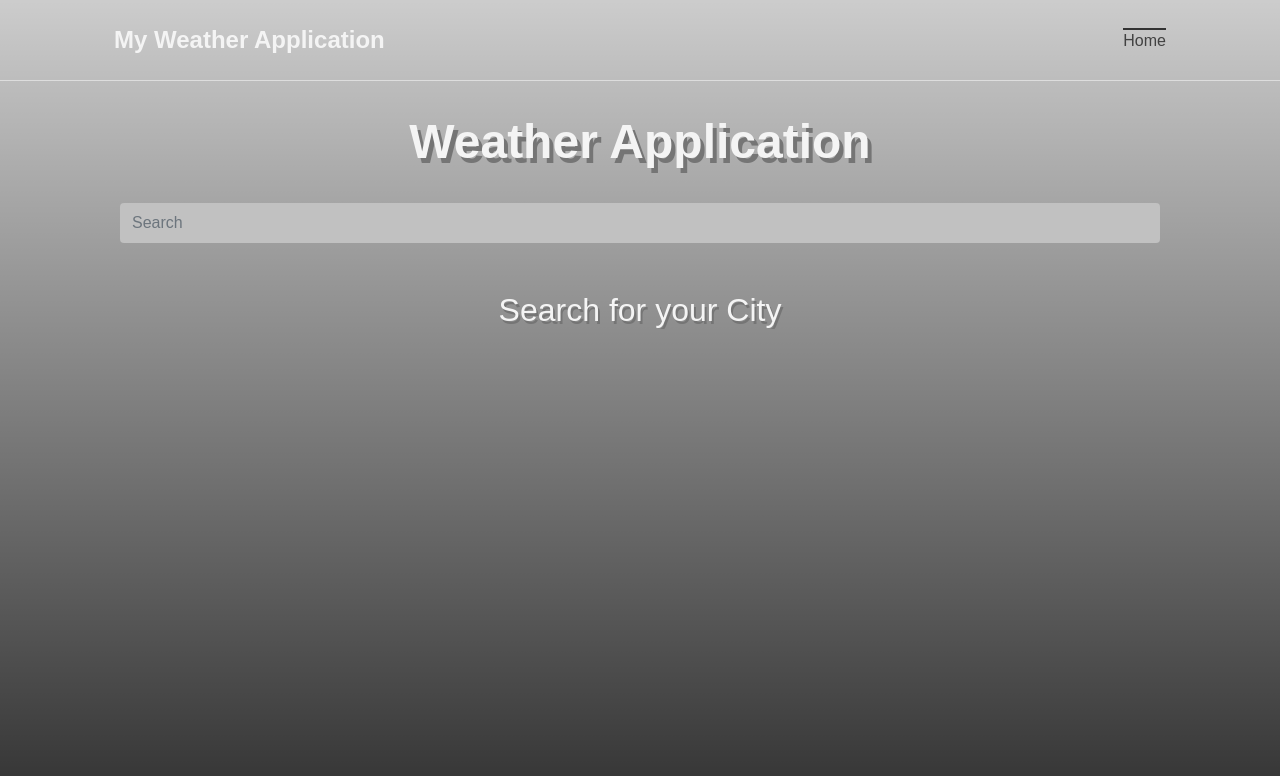
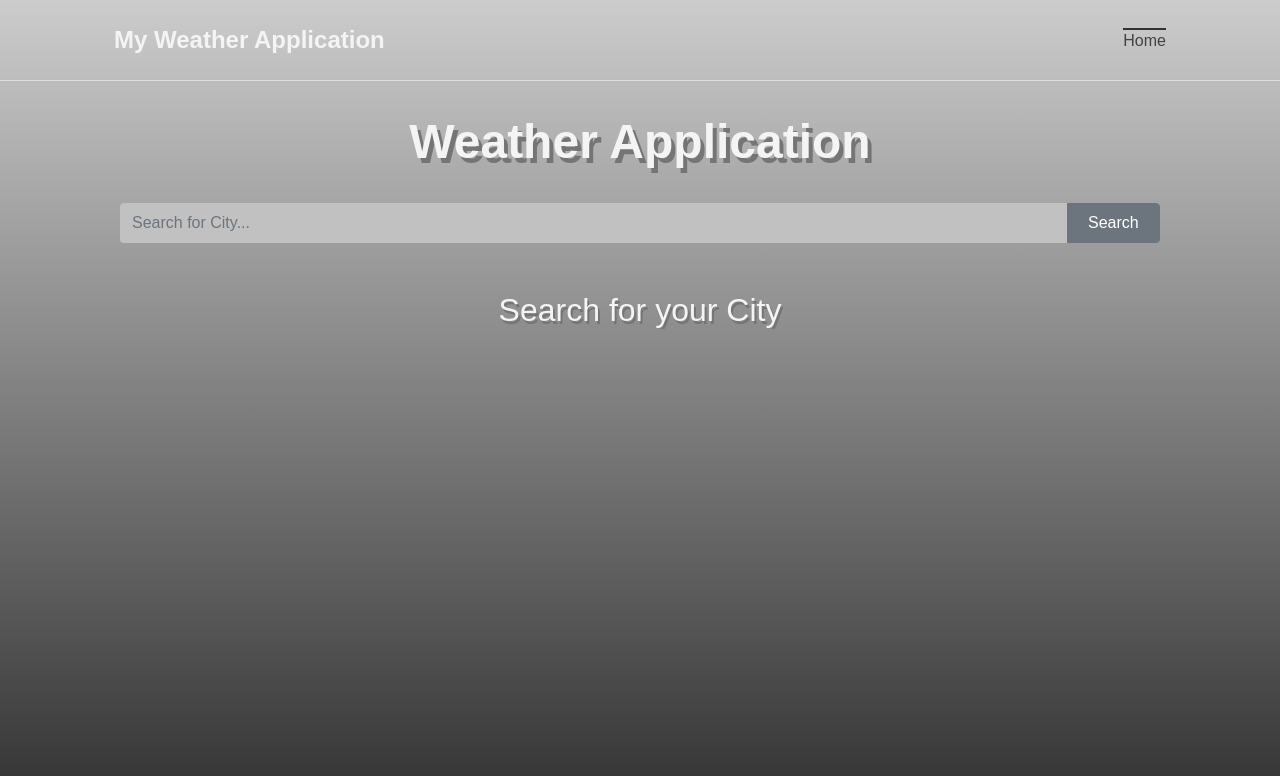
Before and after one commit to Shubham-raut/weather-application, a React (Create React App) app: page / in a window 1280 px wide. Shown: the top 776 px of the page. Built offline with nearby package versions, Linux system fonts and the light colour scheme.

Commit message:
added loader

```diff
--- a/src/pages/Main/Main.js
+++ b/src/pages/Main/Main.js
@@ -1,6 +1,6 @@
 import React, { useState } from "react";
 import City from "../../components/City/City";
-import { Form, Alert } from "react-bootstrap";
+import { Form, Alert, Spinner, Button } from "react-bootstrap";
 import { useDispatch, useSelector } from "react-redux";
 import { errorShow, fetchData } from "../../redux/actions";
 
@@ -8,6 +8,7 @@ function Main() {
   const cityData = useSelector((state) => state.cityData);
   const error = useSelector((state) => state.error);
   const showError = useSelector((state) => state.showError);
+  const isFetching = useSelector((state) => state.isFetching);
   const dispatch = useDispatch();
 
   const [cityInput, setCityInput] = useState("");
@@ -37,7 +38,6 @@ function Main() {
   ]);
 
   const citySearchHandlor = (event) => {
-    console.log(cityData);
     event.preventDefault();
     if (cityInput) {
       dispatch(fetchData(cityInput));
@@ -64,10 +64,11 @@ function Main() {
       <h1 className="title">Weather Application</h1>
       <Form onSubmit={citySearchHandlor}>
         <Form.Control
-          placeholder="Search"
+          placeholder="Search for City..."
           value={cityInput}
           onChange={(e) => setCityInput(e.target.value)}
         />
+        <Button variant="secondary">Search</Button>
       </Form>
 
       {showError ? (
@@ -81,13 +82,12 @@ function Main() {
           <Alert.Heading>Opps!</Alert.Heading>
           <p>{error.message}</p>
         </Alert>
+      ) : !isFetching && !cityData ? (
+        <h2 className="title-tag">Search for your City</h2>
       ) : null}
 
-      {cityData ? (
-        <City />
-      ) : (
-        <h2 className="title-tag">Search for your City</h2>
-      )}
+      {isFetching ? <Spinner className="spinner" animation="grow" /> : null}
+      {cityData ? <City /> : null}
     </main>
   );
 }
--- a/src/styles/_Main.scss
+++ b/src/styles/_Main.scss
@@ -7,14 +7,22 @@
 form {
     margin-bottom: 3rem;
     width: 100%;
+    display: flex;
     .form-control {
         background-color: darken($secondary-color, 20%);
         border: none;
         height: 2.5rem;
+        border-top-right-radius: 0;
+        border-bottom-right-radius: 0;
 
         &:focus {
             background-color: darken($secondary-color, 10%);
         }
+    }
+    .btn {
+        border-top-left-radius: 0;
+        border-bottom-left-radius: 0;
+        width: 100px;
     }
 }
 
@@ -26,5 +34,12 @@ form {
     width: 90%;
     max-width: 500px;
     text-align: center;
+}
+
+.spinner,
+.error_msg {
     position: absolute;
+    margin: auto;
+    left: 0;
+    right: 0;
 }
--- a/src/styles/_utilities.scss
+++ b/src/styles/_utilities.scss
@@ -4,11 +4,11 @@
     margin: 0 auto;
     overflow: auto;
 
-    position: relative;
-    display: flex;
-    flex-direction: column;
-    justify-content: center;
-    align-items: center;
+    // position: relative;
+    // display: flex;
+    // flex-direction: column;
+    // justify-content: center;
+    // align-items: center;
 }
 
 h1 {
--- a/src/styles/style.css
+++ b/src/styles/style.css
@@ -89,16 +89,27 @@ header nav .NavItemContainer .Active::before {
 form {
   margin-bottom: 3rem;
   width: 100%;
+  display: -webkit-box;
+  display: -ms-flexbox;
+  display: flex;
 }
 
 form .form-control {
   background-color: #c1c1c1;
   border: none;
   height: 2.5rem;
+  border-top-right-radius: 0;
+  border-bottom-right-radius: 0;
 }
 
 form .form-control:focus {
   background-color: #dbdbdb;
+}
+
+form .btn {
+  border-top-left-radius: 0;
+  border-bottom-left-radius: 0;
+  width: 100px;
 }
 
 .title-tag {
@@ -109,7 +120,14 @@ form .form-control:focus {
   width: 90%;
   max-width: 500px;
   text-align: center;
+}
+
+.spinner,
+.error_msg {
   position: absolute;
+  margin: auto;
+  left: 0;
+  right: 0;
 }
 
 .City,
@@ -289,20 +307,6 @@ form .form-control:focus {
   padding: 0 30px;
   margin: 0 auto;
   overflow: auto;
-  position: relative;
-  display: -webkit-box;
-  display: -ms-flexbox;
-  display: flex;
-  -webkit-box-orient: vertical;
-  -webkit-box-direction: normal;
-      -ms-flex-direction: column;
-          flex-direction: column;
-  -webkit-box-pack: center;
-      -ms-flex-pack: center;
-          justify-content: center;
-  -webkit-box-align: center;
-      -ms-flex-align: center;
-          align-items: center;
 }
 
 h1 {
```
Also changed, not shown: src/logo.svg (deleted).
